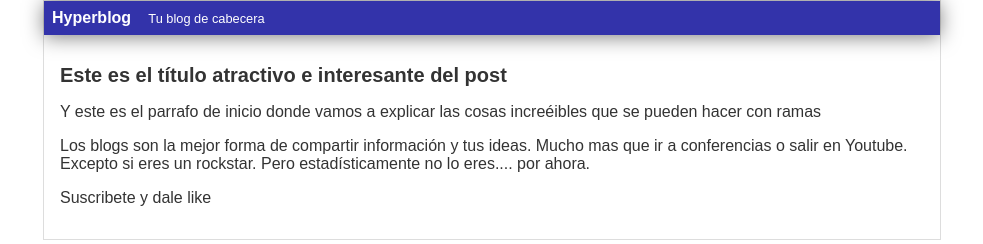
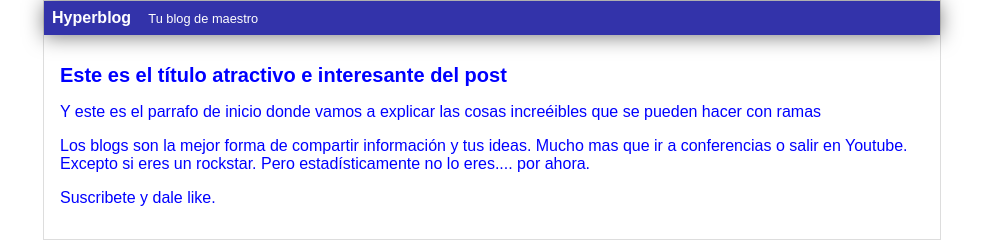
Before and after one commit to Eifront/hyperblog, a plain HTML site: page blogpost.html in a window 1280 px wide. Shown: the whole page, without its empty margins (148-1131 px from the left). Drawn offline with Linux system fonts and the light colour scheme.

Commit message:
Agregue suscripcion, cambie cabecera maestra y puso todo azul

```diff
--- a/blogpost.html
+++ b/blogpost.html
@@ -7,13 +7,13 @@
 <div id="container">
 <div id="cabecera">
 Hyperblog
-<span id="tagline">Tu blog de cabecera</span>
+<span id="tagline">Tu blog de maestro</span>
 </div>
 <div id="post">
 <h1>Este es el título atractivo e interesante del post</h1>
 <p>Y este es el parrafo de inicio donde vamos a explicar las cosas increéibles que se pueden hacer con ramas</p>
 <p>Los blogs son la mejor forma de compartir información y tus ideas. Mucho mas que ir a conferencias o salir en Youtube. Excepto si eres un rockstar. Pero estadísticamente no lo eres.... por ahora.</p>
-<p>Suscribete y dale like</p>
+<p>Suscribete y dale like.</p>
 </div>
 </div>
 </body>
--- a/css/estilos.css
+++ b/css/estilos.css
@@ -1,6 +1,6 @@
 body
 {
-    color: #333;
+    color: blue;
     text-align: center;
     font-family: 'Arial';
     font-size: 16px;
```
